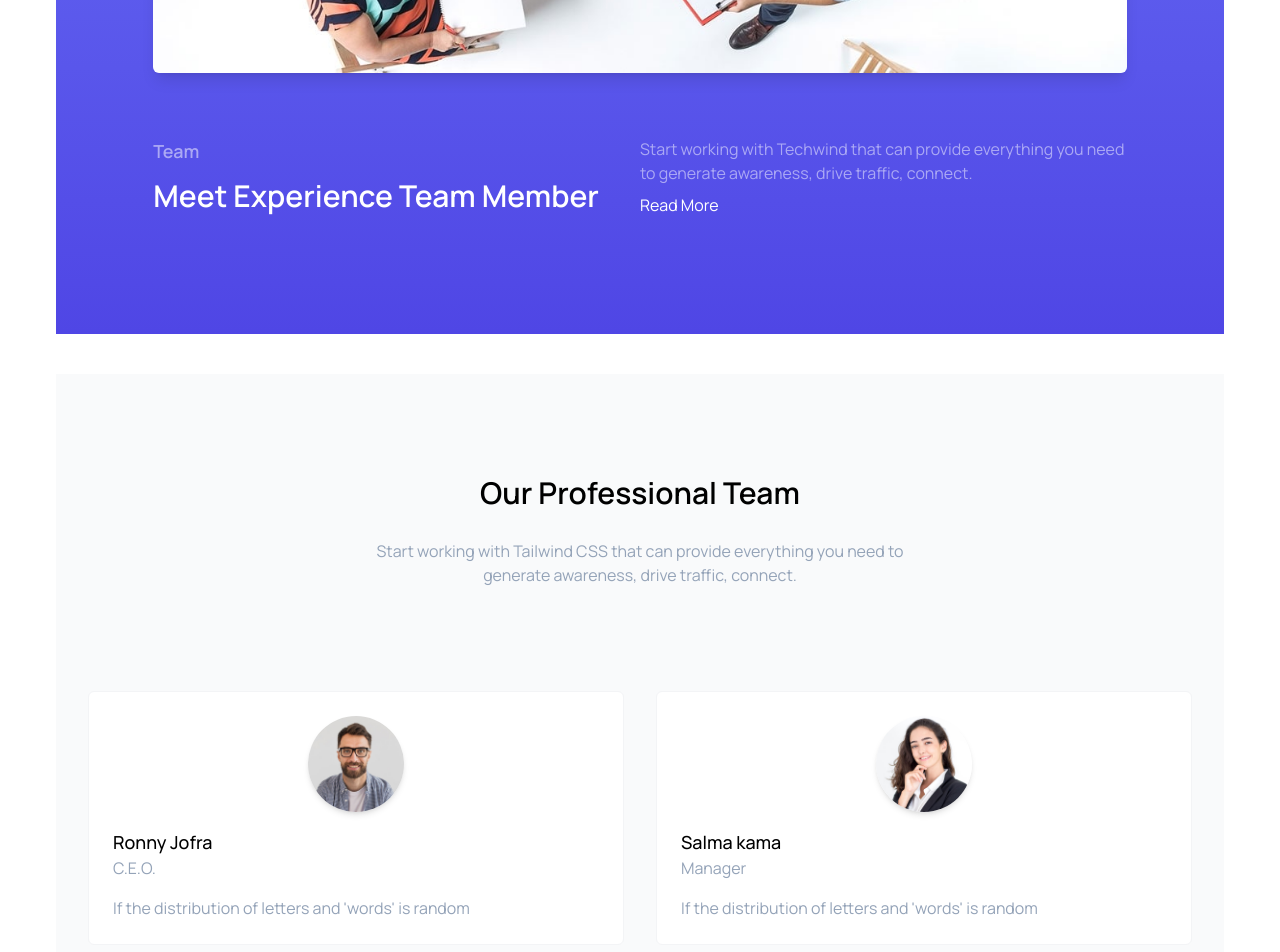
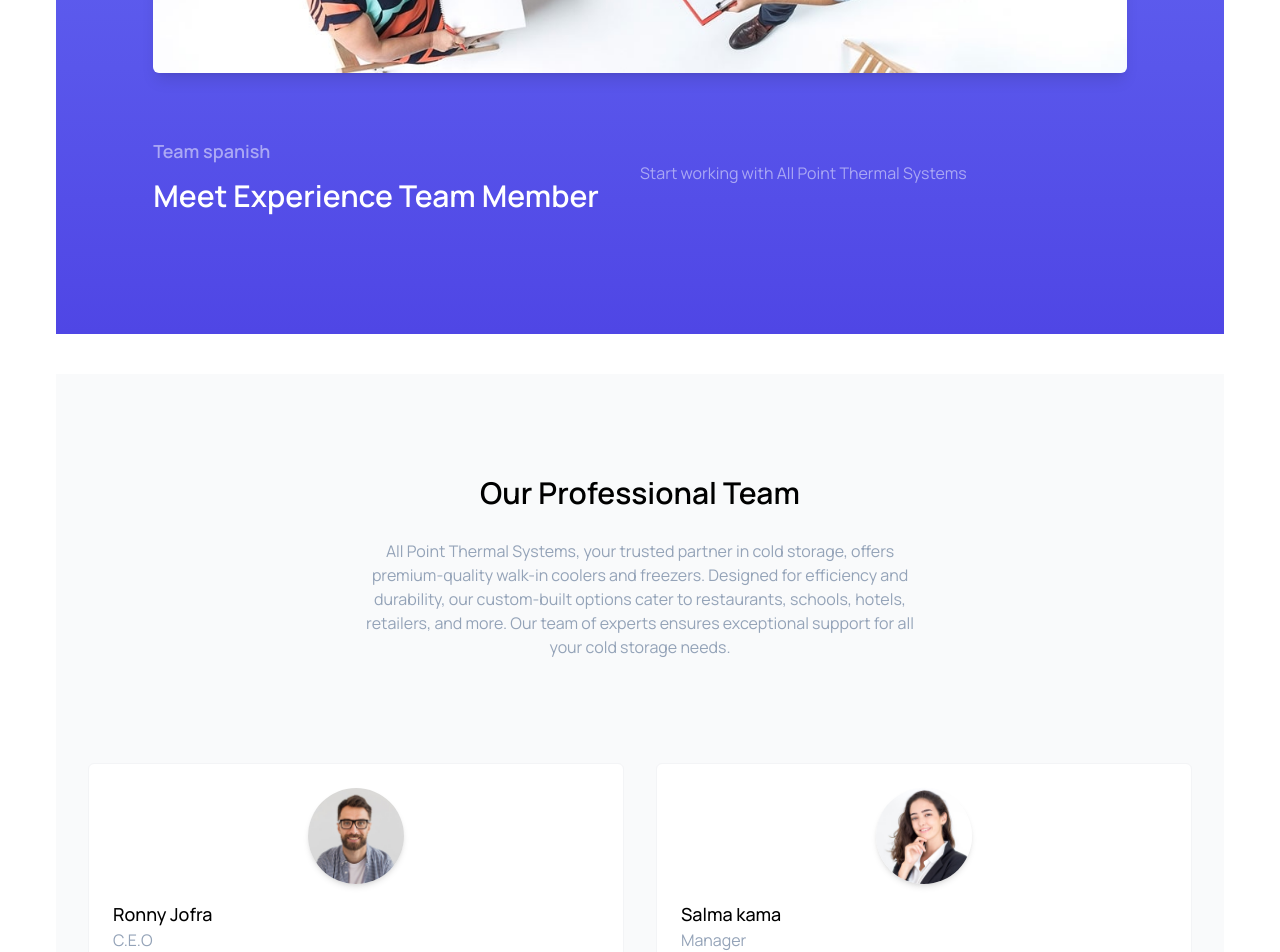
Before and after one commit to ibrahim-nazari/all-point, a Next.js app: page /en/about in a window 1280 px wide. Shown: the part 1780-2732 px from the top of the page. Built offline with nearby package versions, Linux system fonts and the light colour scheme.

Commit message:
update about page

```diff
--- a/components/AboutPage/AboutYoutubeVideo.tsx
+++ b/components/AboutPage/AboutYoutubeVideo.tsx
@@ -1,7 +1,9 @@
-import { PlayIcon } from "@heroicons/react/24/outline";
 import React from "react";
+import YouTubeVideo from "./YouTubeVideo";
+import { useTranslations } from "next-intl";
 
 const AboutYoutubeVideo = () => {
+  const t = useTranslations("aboutPage.video");
   return (
     <section className="relative md:py-24 py-16 bg-gray-50  md:pt-0 pt-0">
       <div className="container relative ">
@@ -15,14 +17,7 @@ const AboutYoutubeVideo = () => {
                     className="rounded-md shadow-lg"
                     alt=""
                   />
-                  <div className="absolute bottom-2/4 translate-y-2/4 start-0 end-0 text-center">
-                    <a
-                      href="/"
-                      className="lightbox size-20 rounded-full shadow-lg  inline-flex items-center justify-center bg-white  text-indigo-600 "
-                    >
-                      <PlayIcon className="h-20 w-20 bg-slate-700/10 rounded-full p-5 " />
-                    </a>
-                  </div>
+                  <YouTubeVideo />
                 </div>
               </div>
             </div>
@@ -33,10 +28,10 @@ const AboutYoutubeVideo = () => {
                     <div className="mt-8">
                       <div className="section-title text-md-start">
                         <h6 className="text-white/50 text-lg font-semibold">
-                          Team
+                          {t("title")}
                         </h6>
                         <h3 className="md:text-3xl text-2xl md:leading-normal leading-normal font-semibold text-white mt-2">
-                          Meet Experience Team Member
+                          {t("subTitle")}
                         </h3>
                       </div>
                     </div>
@@ -44,16 +39,8 @@ const AboutYoutubeVideo = () => {
                     <div className="mt-8">
                       <div className="section-title text-md-start">
                         <p className="text-white/50 max-w-xl mx-auto mb-2">
-                          Start working with Techwind that can provide
-                          everything you need to generate awareness, drive
-                          traffic, connect.
+                          {t("description")}
                         </p>
-                        <a
-                          href="https://shreethemes.in/techwind/landing/page-aboutus.html"
-                          className="text-white"
-                        >
-                          Read More
-                        </a>
                       </div>
                     </div>
                   </div>
--- a/components/AboutPage/OurTeam.tsx
+++ b/components/AboutPage/OurTeam.tsx
@@ -1,33 +1,33 @@
+import { useTranslations } from "next-intl";
 import React from "react";
+
+const OurTeam = () => {
+  const t = useTranslations("aboutPage.ourTeam");
   const teams = [
     {
       id: 1,
-    position: "C.E.O.",
+      position: t("ceo"),
       name: "Ronny Jofra",
-    title: "If the distribution of letters and 'words' is random",
+      title: t("ceoDescription"),
       image: "/aboutpage/01.jpg",
     },
     {
       id: 2,
-    position: "Manager",
+      position: t("manager"),
       name: "Salma kama",
-    title: "If the distribution of letters and 'words' is random",
+      title: t("managerDescription"),
       image: "/aboutpage/02.jpg",
     },
   ];
-const OurTeam = () => {
   return (
     <section className="relative md:py-24 py-16 bg-gray-50 dark:bg-slate-800 md:pb-0 pb-0">
       <div className="container relative">
         <div className="grid grid-cols-1 pb-8 text-center">
           <h3 className="mb-6 md:text-3xl text-2xl md:leading-normal leading-normal font-semibold">
-            Our Professional Team
+            {t("title")}
           </h3>
 
-          <p className="text-slate-400 max-w-xl mx-auto">
-            Start working with Tailwind CSS that can provide everything you need
-            to generate awareness, drive traffic, connect.
-          </p>
+          <p className="text-slate-400 max-w-xl mx-auto">{t("description")}</p>
         </div>
         {/* <!--end grid--> */}
 
--- /dev/null
+++ b/components/AboutPage/YouTubeVideo.tsx
@@ -0,0 +1,44 @@
+"use client";
+import { PlayIcon } from "@heroicons/react/24/outline";
+import React, { useState } from "react";
+
+const YouTubeVideo = () => {
+  const [showVideo, setShowVideo] = useState(false);
+  const onHandleTogglePlay = (e: React.MouseEvent<HTMLElement>) => {
+    e.preventDefault();
+    setShowVideo((prev) => !prev);
+  };
+  return (
+    <>
+      {showVideo ? (
+        <div
+          className="fixed top-0 left-0 w-full h-full bg-slate-800/50"
+          onClick={onHandleTogglePlay}
+        >
+          <div className="max-w-4xl mx-auto h-full flex items-center">
+            <iframe
+              allowFullScreen={true}
+              allow="accelerometer; autoplay; clipboard-write; encrypted-media; gyroscope; picture-in-picture; web-share"
+              title="You are my nafas"
+              className="w-full h-[360px] md:h-3/4"
+              src="https://www.youtube.com/embed/TCgAKoqHhu8?si=0xet3pEbyx2oaHDG"
+              id="widget2"
+            ></iframe>
+          </div>
+        </div>
+      ) : (
+        <div className="absolute bottom-2/4 translate-y-2/4 start-0 end-0 text-center">
+          <a
+            href="/"
+            className="lightbox size-20 rounded-full shadow-lg  inline-flex items-center justify-center bg-white  text-indigo-600 "
+            onClick={onHandleTogglePlay}
+          >
+            <PlayIcon className="h-20 w-20 bg-slate-700/10 rounded-full p-5 " />
+          </a>
+        </div>
+      )}
+    </>
+  );
+};
+
+export default YouTubeVideo;
--- a/messages/en.json
+++ b/messages/en.json
@@ -91,7 +91,7 @@
   },
   "aboutSectionHome": {
     "title": "Efficiency And Expertise: Your Trusted Partner In Cold Storage",
-    "description": "Our mission at All Point Thermal Systems is providing the most environmentally responsible and reliable cold storage solutions with understanding, care, and trust. All Point Thermal Systems combines premium-quality products with industry expertise. We’re proud to offer walk in coolers and freezers that are built to last, designed for efficiency, and that can be shipped nationwide. Centrally located in Dallas, TX., we ship our range of products from two individual warehouses — so that our equipment reaches our customers faster. With custom-built, custom-designed options that boast a range of industry-trusted qualifications, our coolers, freezers, and walk-in cooler and freezer combos are perfectly suited for restaurants, schools, hotels, retailers, warehouses, florists, laboratories, and more. We strive to go above and beyond by not only offering top-of-the-line equipment, but also by ensuring our customers always have access to our team of trusted experts for support.",
+    "description": "Our mission at All Point Thermal Systems is providing the most environmentally responsible and reliable cold storage solutions with understanding, care, and trust. All Point Thermal Systems combines premium-quality products with industry expertise. We’re proud to offer walk in coolers and freezers that are built to last, designed for efficiency, and that can be shipped nationwide. we ship our range of products from two individual warehouses — so that our equipment reaches our customers faster. With custom-built, custom-designed options that boast a range of industry-trusted qualifications, our coolers, freezers, and walk-in cooler and freezer combos are perfectly suited for restaurants, schools, hotels, retailers, warehouses, florists, laboratories, and more. We strive to go above and beyond by not only offering top-of-the-line equipment, but also by ensuring our customers always have access to our team of trusted experts for support.",
     "buttonContactText": "Contact Us",
     "whoWeAre": "Who We Are ?",
     "secondTitle": "Our Mission, Products, \n and Services for Your Diverse Needs",
@@ -179,8 +179,21 @@
     "whoweare": {
       "experience": "Years Experience",
       "title": "Who we are ?",
-      "description": "All Point Thermal Systems provides custom walk-in coolers and freezers with quality and efficiency. We serve various industries from two Dallas, TX. warehouses and have great customer service. We also donate to local food banks.",
+      "description": "All Point Thermal Systems provides custom walk-in coolers and freezers with quality and efficiency. We serve various industries  warehouses and have great customer service. We also donate to local food banks.",
       "contactButtonText": "Contact us"
+    },
+    "video": {
+      "title": "Team spanish",
+      "subTitle": "Meet Experience Team Member",
+      "description": "Start working with All Point Thermal Systems "
+    },
+    "ourTeam": {
+      "title": "Our Professional Team",
+      "description": "All Point Thermal Systems, your trusted partner in cold storage, offers premium-quality walk-in coolers and freezers. Designed for efficiency and durability, our custom-built options cater to restaurants, schools, hotels, retailers, and more. Our team of experts ensures exceptional support for all your cold storage needs. ",
+      "ceo": "C.E.O",
+      "ceoDescription": "The CEO of All Point Thermal Systems leads a team dedicated to environmentally responsible and reliable cold storage solutions.  ",
+      "manager": "Manager",
+      "managerDescription": "Their commitment to quality, efficiency, and customer support sets them apart."
     }
   }
 }
--- a/messages/es.json
+++ b/messages/es.json
@@ -93,7 +93,7 @@
 
   "aboutSectionHome": {
     "title": "Eficiencia y Experiencia: Tu Socio de Confianza en Almacenamiento en Frío",
-    "description": "Nuestra misión en All Point Thermal Systems es proporcionar soluciones de almacenamiento en frío ambientalmente responsables y confiables, con comprensión, cuidado y confianza. All Point Thermal Systems combina productos de alta calidad con experiencia en la industria. Estamos orgullosos de ofrecer cámaras frigoríficas y congeladores que están diseñados para durar y ser eficientes, y que pueden enviarse a nivel nacional. Con ubicación central en Dallas, TX, enviamos nuestra gama de productos desde dos almacenes individuales, para que nuestro equipo llegue más rápido a nuestros clientes. Con opciones personalizadas y diseñadas a medida que cuentan con una variedad de calificaciones de confianza en la industria, nuestras cámaras frigoríficas, congeladores y combinaciones de cámaras frigoríficas y congeladores son perfectamente adecuadas para restaurantes, escuelas, hoteles, minoristas, almacenes, floristerías, laboratorios y más. Nos esforzamos por ir más allá al no solo ofrecer equipos de primera línea, sino también al garantizar que nuestros clientes siempre tengan acceso a nuestro equipo de expertos de confianza para recibir apoyo.",
+    "description": "Nuestra misión en All Point Thermal Systems es proporcionar soluciones de almacenamiento en frío ambientalmente responsables y confiables, con comprensión, cuidado y confianza. All Point Thermal Systems combina productos de alta calidad con experiencia en la industria. Estamos orgullosos de ofrecer cámaras frigoríficas y congeladores que están diseñados para durar y ser eficientes, y que pueden enviarse a nivel nacional. enviamos nuestra gama de productos desde dos almacenes individuales, para que nuestro equipo llegue más rápido a nuestros clientes. Con opciones personalizadas y diseñadas a medida que cuentan con una variedad de calificaciones de confianza en la industria, nuestras cámaras frigoríficas, congeladores y combinaciones de cámaras frigoríficas y congeladores son perfectamente adecuadas para restaurantes, escuelas, hoteles, minoristas, almacenes, floristerías, laboratorios y más. Nos esforzamos por ir más allá al no solo ofrecer equipos de primera línea, sino también al garantizar que nuestros clientes siempre tengan acceso a nuestro equipo de expertos de confianza para recibir apoyo.",
     "buttonContactText": "Contáctanos",
     "whoWeAre": "¿Quiénes Somos?",
     "secondTitle": "Nuestra Misión, Productos y Servicios para tus Diversas Necesidades",
@@ -179,10 +179,23 @@
   },
   "aboutPage": {
     "whoweare": {
-      "experience": "spanish experience",
+      "experience": "Years Experience",
       "title": "Who we are ?",
-      "description": "All Point Thermal Systems provides custom walk-in coolers and freezers with quality and efficiency. We serve various industries from two Dallas, TX. warehouses and have great customer service. We also donate to local food banks.",
+      "description": "All Point Thermal Systems provides custom walk-in coolers and freezers with quality and efficiency. We serve various industries  warehouses and have great customer service. We also donate to local food banks.",
       "contactButtonText": "Contact us"
+    },
+    "video": {
+      "title": "Team spanish",
+      "subTitle": "Meet Experience Team Member",
+      "description": "Start working with All Point Thermal Systems "
+    },
+    "ourTeam": {
+      "title": "Our Professional Team",
+      "description": "All Point Thermal Systems, your trusted partner in cold storage, offers premium-quality walk-in coolers and freezers. Designed for efficiency and durability, our custom-built options cater to restaurants, schools, hotels, retailers, and more. Our team of experts ensures exceptional support for all your cold storage needs. ",
+      "ceo": "C.E.O",
+      "ceoDescription": "The CEO of All Point Thermal Systems leads a team dedicated to environmentally responsible and reliable cold storage solutions.  ",
+      "manager": "Manager",
+      "managerDescription": "Their commitment to quality, efficiency, and customer support sets them apart."
     }
   }
 }
```
Lines whose indentation alone changed are shown as unchanged.
